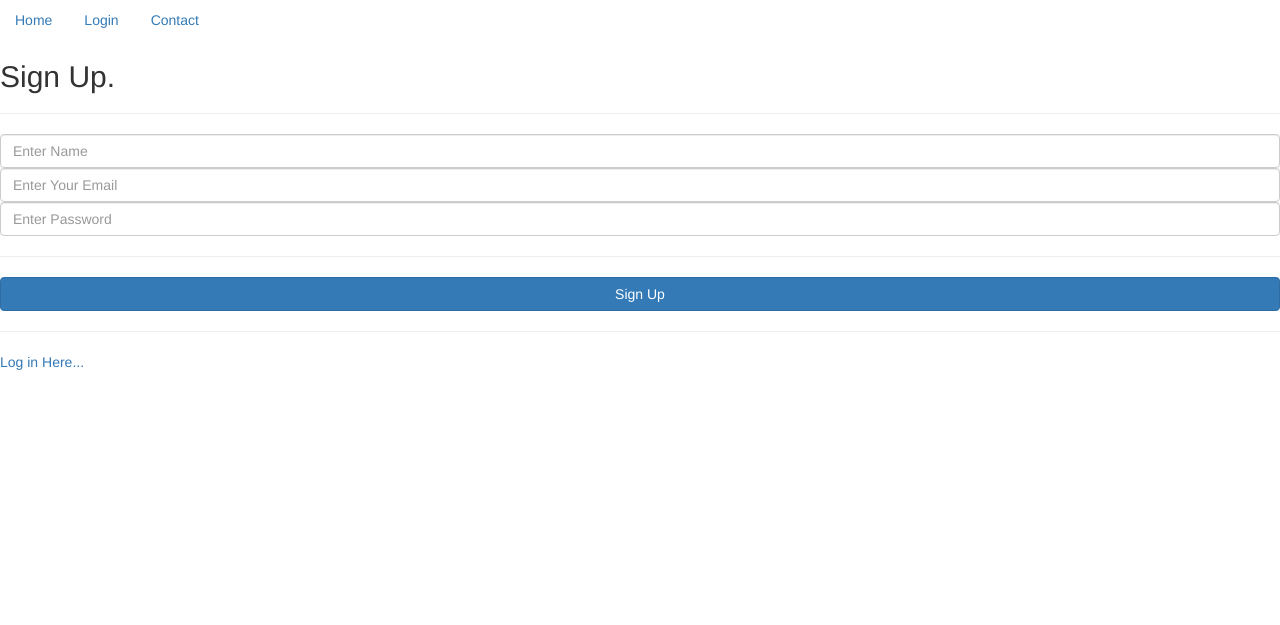
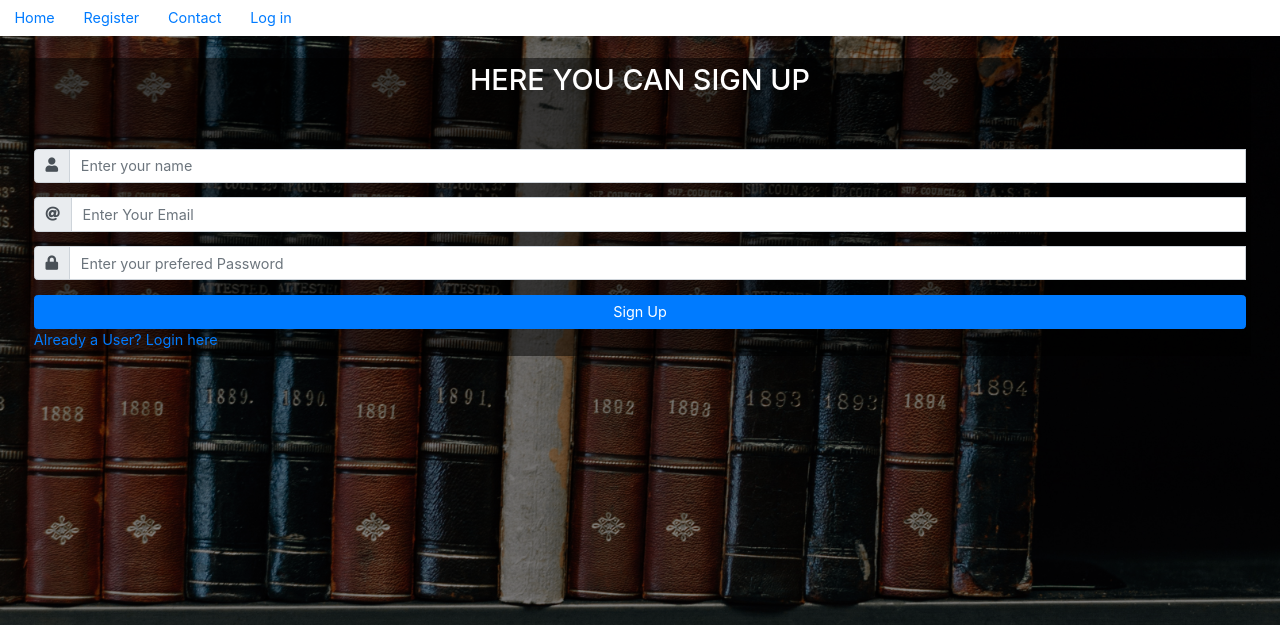
Before and after one commit to VerenaEna/FSWD40-CodeReview10, a PHP site: page /register.php in a window 1280 px wide. Shown: the top 625 px of the page. Run offline with PHP 8.4, Linux system fonts and the light colour scheme; data that the repository does not hold is empty; some libraries are stand-ins or nearby versions.

Commit message:
Fix: fix styling in register

```diff
--- a/register.php
+++ b/register.php
@@ -85,27 +85,34 @@ $password = hash('sha256', $pass);
 <!DOCTYPE html>
 <html>
 <head>
-<title>Login & Registration System</title>
-<link rel="stylesheet" href="//maxcdn.bootstrapcdn.com/bootstrap/3.3.7/css/bootstrap.min.css" integrity="sha384-BVYiiSIFeK1dGmJRAkycuHAHRg32OmUcww7on3RYdg4Va+PmSTsz/K68vbdEjh4u" crossorigin="anonymous">
+<title>VerenaEnas Library Registration</title>
+<meta charset="utf-8">
+<link rel="stylesheet" href="https://stackpath.bootstrapcdn.com/bootstrap/4.1.1/css/bootstrap.min.css" integrity="sha384-WskhaSGFgHYWDcbwN70/dfYBj47jz9qbsMId/iRN3ewGhXQFZCSftd1LZCfmhktB" crossorigin="anonymous">
+<link rel="stylesheet" href="https://use.fontawesome.com/releases/v5.0.8/css/all.css" integrity="sha384-3AB7yXWz4OeoZcPbieVW64vVXEwADiYyAEhwilzWsLw+9FgqpyjjStpPnpBO8o8S" crossorigin="anonymous"><!-- for the heart icon in the footer -->
+<link rel="stylesheet" href="style.css" />
 </head>
 <body>
   <header class="header">
     <ul class="nav nav-pills">
       <li class="nav-item">
-        <a class="nav-link active" href="index.php">Home</a>
+        <a class="nav-link" href="index.php">Home</a>
       </li>
       <li class="nav-item">
-        <a class="nav-link" href="index.php">Login</a>
+        <a class="nav-link" href="register.php">Register</a>
       </li>
       <li class="nav-item">
         <a class="nav-link" href="contact.html">Contact</a>
       </li>
+      <li class="nav-item">
+        <a class="nav-link" href="index.php">Log in</a>
+      </li>
     </ul>
   </header>
+  <section>
    <form method="post" action="<?php echo htmlspecialchars($_SERVER['PHP_SELF']); ?>" autocomplete="off">
 
 
-            <h2>Sign Up.</h2>
+            <h2>Here you can sign up</h2>
             <hr />
 
            <?php
@@ -120,38 +127,43 @@ $password = hash('sha256', $pass);
   }
   ?>
 
+  <div class="input-group mb-3">
+    <div class="input-group-prepend">
+      <span class="input-group-text" id="basic-addon1">
+        <i class="fas fa-user"></i>
+      </span>
+    </div>
+    <input type="text" name="name" class="form-control" placeholder="Enter your name" aria-label="name" aria-describedby="basic-addon1" maxlength="50" value="<?php echo $name ?>" />
+    <span class="text-danger"><?php echo $nameError; ?></span>
+  </div>
 
+  <div class="input-group mb-3">
+    <div class="input-group-prepend">
+      <span class="input-group-text" id="basic-addon1">
+        <i class="fas fa-at"></i>
+      </span>
+    </div>
+    <input type="email" name="email" class="form-control" placeholder="Enter Your Email" aria-label="name" aria-describedby="basic-addon1" maxlength="40" value="<?php echo $email ?>" />
+    <span class="text-danger"><?php echo $emailError; ?></span>
+  </div>
 
-
-            <input type="text" name="name" class="form-control" placeholder="Enter Name" maxlength="50" value="<?php echo $name ?>" />
-
-               <span class="text-danger"><?php echo $nameError; ?></span>
-
-
-
-
-            <input type="email" name="email" class="form-control" placeholder="Enter Your Email" maxlength="40" value="<?php echo $email ?>" />
-
-               <span class="text-danger"><?php echo $emailError; ?></span>
-
-
-
-
-
-            <input type="password" name="pass" class="form-control" placeholder="Enter Password" maxlength="15" />
-
+  <div class="input-group mb-3">
+    <div class="input-group-prepend">
+      <span class="input-group-text" id="basic-addon1">
+        <i class="fas fa-lock"></i>
+      </span>
+    </div>
+    <input type="password" name="pass" class="form-control" placeholder="Enter your prefered Password" aria-label="name" aria-describedby="basic-addon1" maxlength="15">
     <span class="text-danger"><?php echo $passError; ?></span>
-
-            <hr />
-
+  </div>
 
             <button type="submit" class="btn btn-block btn-primary" name="btn-signup">Sign Up</button>
-            <hr />
 
-            <a href="index.php">Log in Here...</a>
+            <a href="index.php">Already a User? Login here</a>
 
 
           </form>
+     </section>
 </body>
 </html>
 <?php ob_end_flush(); ?>
```
Also changed, not shown: index.php (+18 -5 lines). Lines whose indentation alone changed are shown as unchanged.
